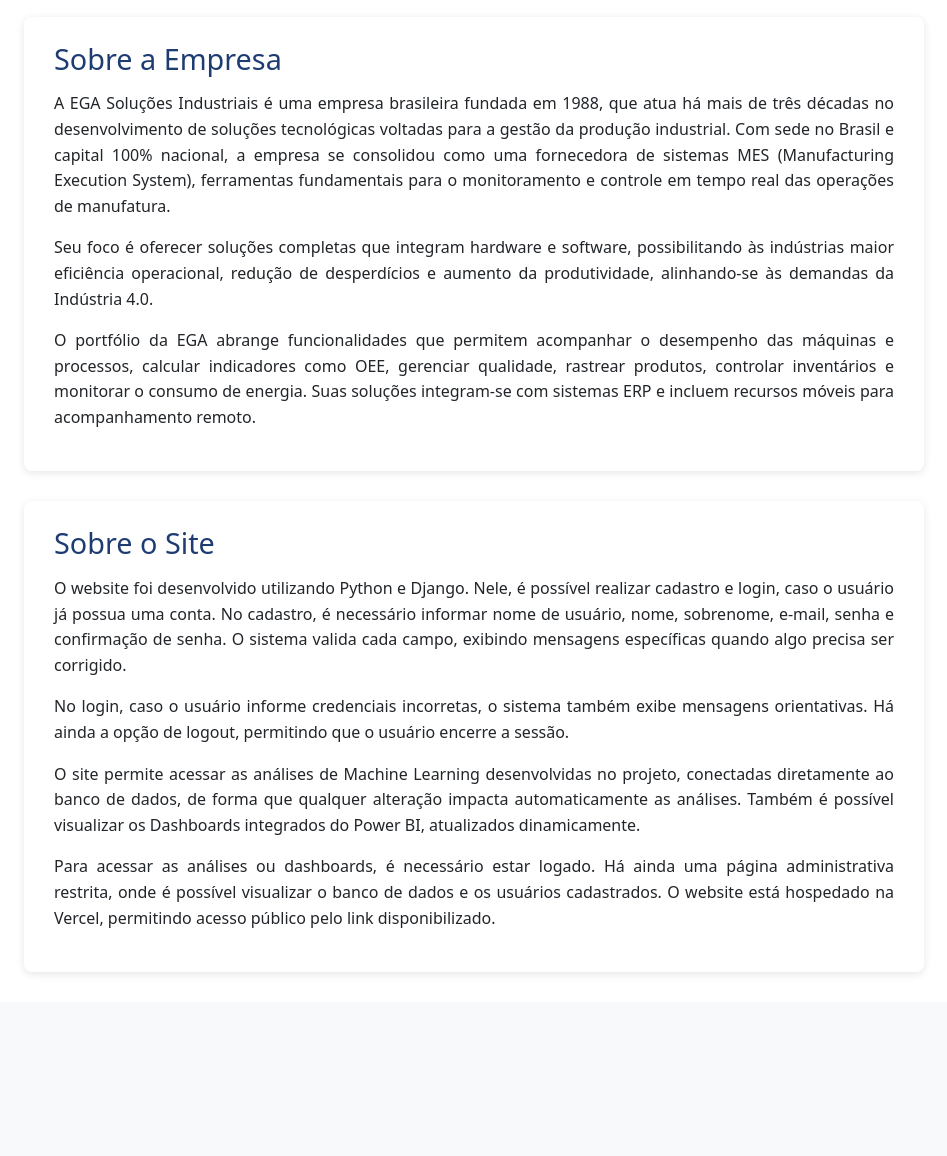
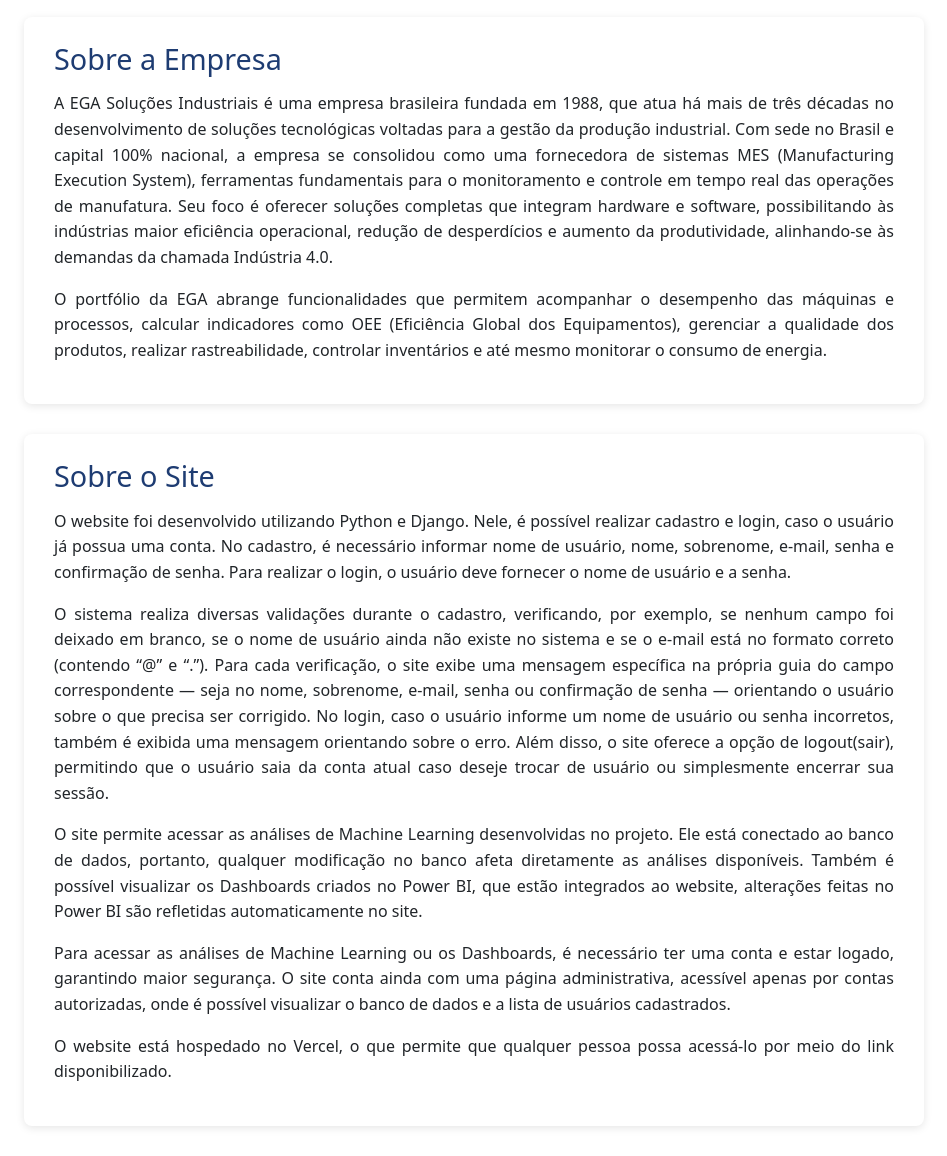
Before and after one commit to theodellacqua/site_projeto_fatec, a Django app: page / in a window 1280 px wide. Shown: the part 669-1825 px from the top of the page, without its empty margins (166-1113 px from the left). Before the commit the page ends 1597 px from the top, so only its background shows below. Run offline with Django 4.2, Linux system fonts and the light colour scheme.

Commit message:
atualização no texto da pagina inicial

```diff
--- a/pagina_inicial/templates/pagina_inicial/home.html
+++ b/pagina_inicial/templates/pagina_inicial/home.html
@@ -72,19 +72,15 @@
         <p>
             A EGA Soluções Industriais é uma empresa brasileira fundada em 1988, que atua há mais de três décadas no
             desenvolvimento de soluções tecnológicas voltadas para a gestão da produção industrial. Com sede no Brasil
-            e capital 100% nacional, a empresa se consolidou como uma fornecedora de sistemas MES (Manufacturing
-            Execution System), ferramentas fundamentais para o monitoramento e controle em tempo real das operações
-            de manufatura.
-        </p>
-        <p>
-            Seu foco é oferecer soluções completas que integram hardware e software, possibilitando às indústrias maior
-            eficiência operacional, redução de desperdícios e aumento da produtividade, alinhando-se às demandas da
-            Indústria 4.0.
+            e capital 100% nacional, a empresa se consolidou como uma fornecedora de sistemas MES (Manufacturing Execution System),
+            ferramentas fundamentais para o monitoramento e controle em tempo real das operações de manufatura. Seu foco é oferecer
+            soluções completas que integram hardware e software, possibilitando às indústrias maior eficiência operacional,
+            redução de desperdícios e aumento da produtividade, alinhando-se às demandas da chamada Indústria 4.0.
         </p>
         <p>
             O portfólio da EGA abrange funcionalidades que permitem acompanhar o desempenho das máquinas e processos,
-            calcular indicadores como OEE, gerenciar qualidade, rastrear produtos, controlar inventários e monitorar o consumo
-            de energia. Suas soluções integram-se com sistemas ERP e incluem recursos móveis para acompanhamento remoto.
+            calcular indicadores como OEE (Eficiência Global dos Equipamentos), gerenciar a qualidade dos produtos, realizar rastreabilidade,
+            controlar inventários e até mesmo monitorar o consumo de energia.
         </p>
     </div>
 
@@ -92,23 +88,29 @@
         <h2>Sobre o Site</h2>
         <p>
             O website foi desenvolvido utilizando Python e Django. Nele, é possível realizar cadastro e login, caso o usuário
-            já possua uma conta. No cadastro, é necessário informar nome de usuário, nome, sobrenome, e-mail, senha e
-            confirmação de senha. O sistema valida cada campo, exibindo mensagens específicas quando algo precisa ser
-            corrigido.
+            já possua uma conta. No cadastro, é necessário informar nome de usuário, nome, sobrenome, e-mail, senha e confirmação de senha.
+            Para realizar o login, o usuário deve fornecer o nome de usuário e a senha.
         </p>
         <p>
-            No login, caso o usuário informe credenciais incorretas, o sistema também exibe mensagens orientativas. Há ainda
-            a opção de logout, permitindo que o usuário encerre a sessão.
+            O sistema realiza diversas validações durante o cadastro, verificando, por exemplo, se nenhum campo foi deixado em branco,
+            se o nome de usuário ainda não existe no sistema e se o e-mail está no formato correto (contendo “@” e “.”). Para cada verificação,
+            o site exibe uma mensagem específica na própria guia do campo correspondente — seja no nome, sobrenome, e-mail, senha ou confirmação
+            de senha — orientando o usuário sobre o que precisa ser corrigido. No login, caso o usuário informe um nome de usuário ou senha incorretos,
+            também é exibida uma mensagem orientando sobre o erro. Além disso, o site oferece a opção de logout(sair), permitindo que o
+            usuário saia da conta atual caso deseje trocar de usuário ou simplesmente encerrar sua sessão.
         </p>
         <p>
-            O site permite acessar as análises de Machine Learning desenvolvidas no projeto, conectadas diretamente ao banco
-            de dados, de forma que qualquer alteração impacta automaticamente as análises. Também é possível visualizar os
-            Dashboards integrados do Power BI, atualizados dinamicamente.
+            O site permite acessar as análises de Machine Learning desenvolvidas no projeto. Ele está conectado ao banco de dados, portanto,
+            qualquer modificação no banco afeta diretamente as análises disponíveis. Também é possível visualizar os Dashboards criados no Power BI,
+            que estão integrados ao website, alterações feitas no Power BI são refletidas automaticamente no site.
         </p>
         <p>
-            Para acessar as análises ou dashboards, é necessário estar logado. Há ainda uma página administrativa restrita, onde
-            é possível visualizar o banco de dados e os usuários cadastrados.
-            O website está hospedado na Vercel, permitindo acesso público pelo link disponibilizado.
+            Para acessar as análises de Machine Learning ou os Dashboards, é necessário ter uma conta e estar logado, garantindo maior segurança.
+            O site conta ainda com uma página administrativa, acessível apenas por contas autorizadas, onde é possível visualizar o banco de dados
+            e a lista de usuários cadastrados.
+        </p>
+        <p>
+            O website está hospedado no Vercel, o que permite que qualquer pessoa possa acessá-lo por meio do link disponibilizado.
         </p>
     </div>
 
```
